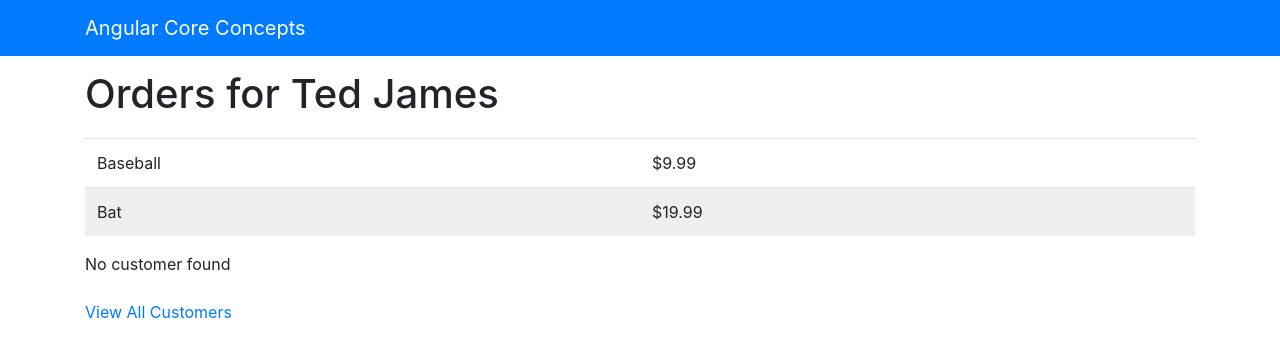
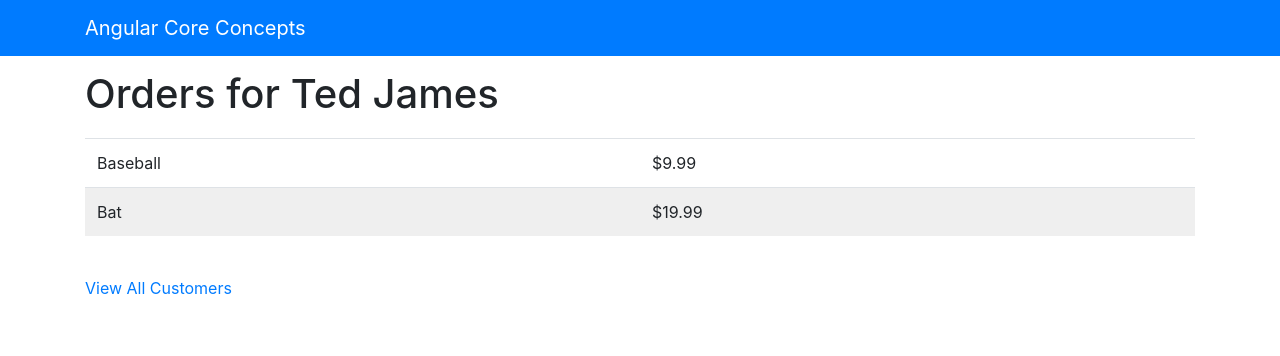
Before and after one commit to BFF76o/Angular-Core-Concepts, an Angular app: page /orders/1 in a window 1280 px wide. Shown: the top 356 px of the page. Built offline with nearby package versions, Linux system fonts and the light colour scheme.

Commit message:
Add basic switch

```diff
--- a/src/app/orders/orders.component.html
+++ b/src/app/orders/orders.component.html
@@ -22,15 +22,12 @@
 
 @switch ((this.customer$ | async)?.city) {
     @case ('New York') {
-        New York
+        <!-- New York -->
     }
     @default {
-        <div>
-            No customer found
-        </div>
+        <!-- Default -->
     }
 }
 
-
 <br />
 <a routerLink="/customers">View All Customers</a>
```
